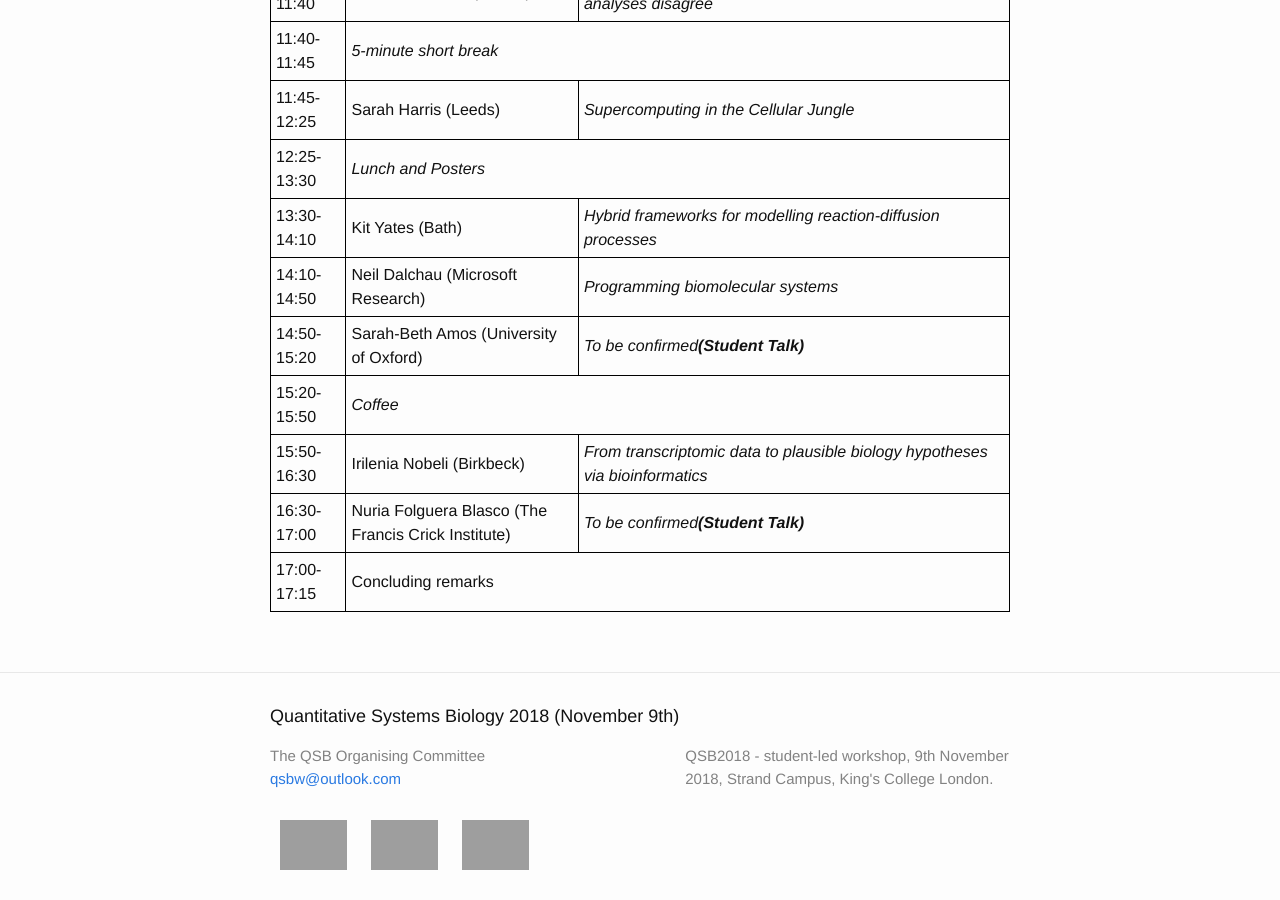
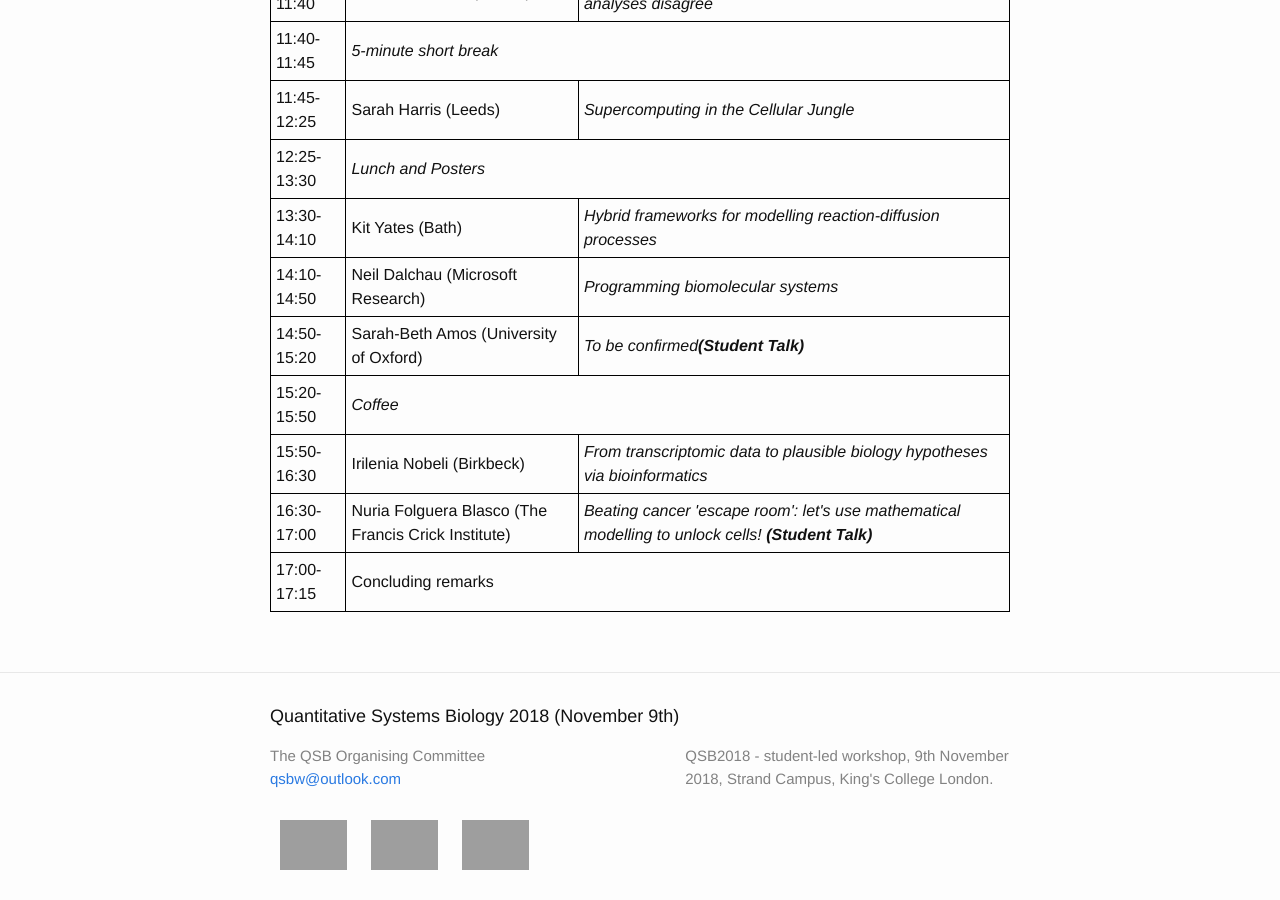
Before and after one commit to qsbworkshop/qsb2019, a Jekyll site: the page built from docs/programme.md, in a window 1280 px wide and 900 px high, scrolled down 1186 px. Built offline with Jekyll 4.4.1, drawn with Linux system fonts in a browser that asks for light colours.

Commit message:
Update Nuria

```diff
--- a/docs/programme.md
+++ b/docs/programme.md
@@ -98,7 +98,7 @@ th {
   <tr>
     <td>16:30-17:00</td>
     <td>Nuria Folguera Blasco (The Francis Crick Institute)</td>
-    <td><i>To be confirmed</i><em><b>(Student Talk)</b></em></td>
+    <td><i>Beating cancer 'escape room': let's use mathematical modelling to unlock cells!</i><em><b> (Student Talk)</b></em></td>
   </tr>
   <tr>
     <td>17:00-17:15</td>
```
